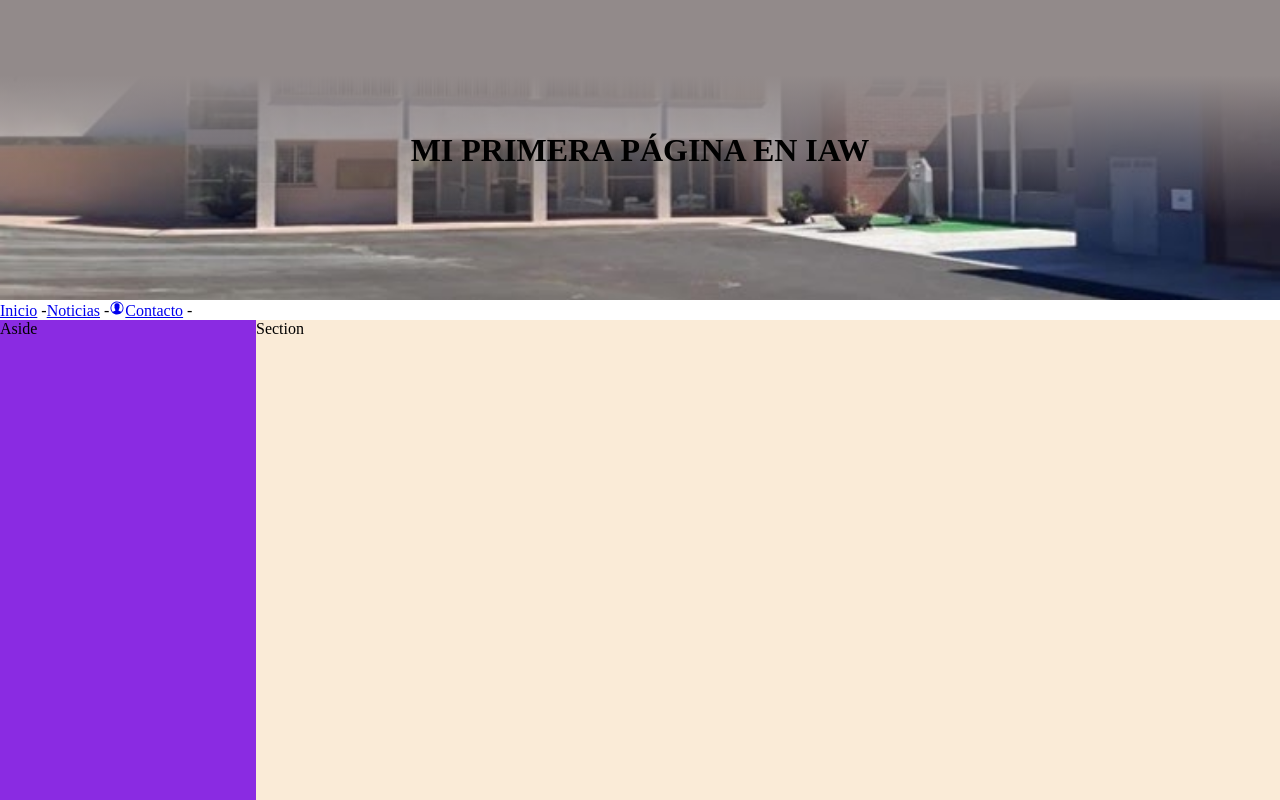
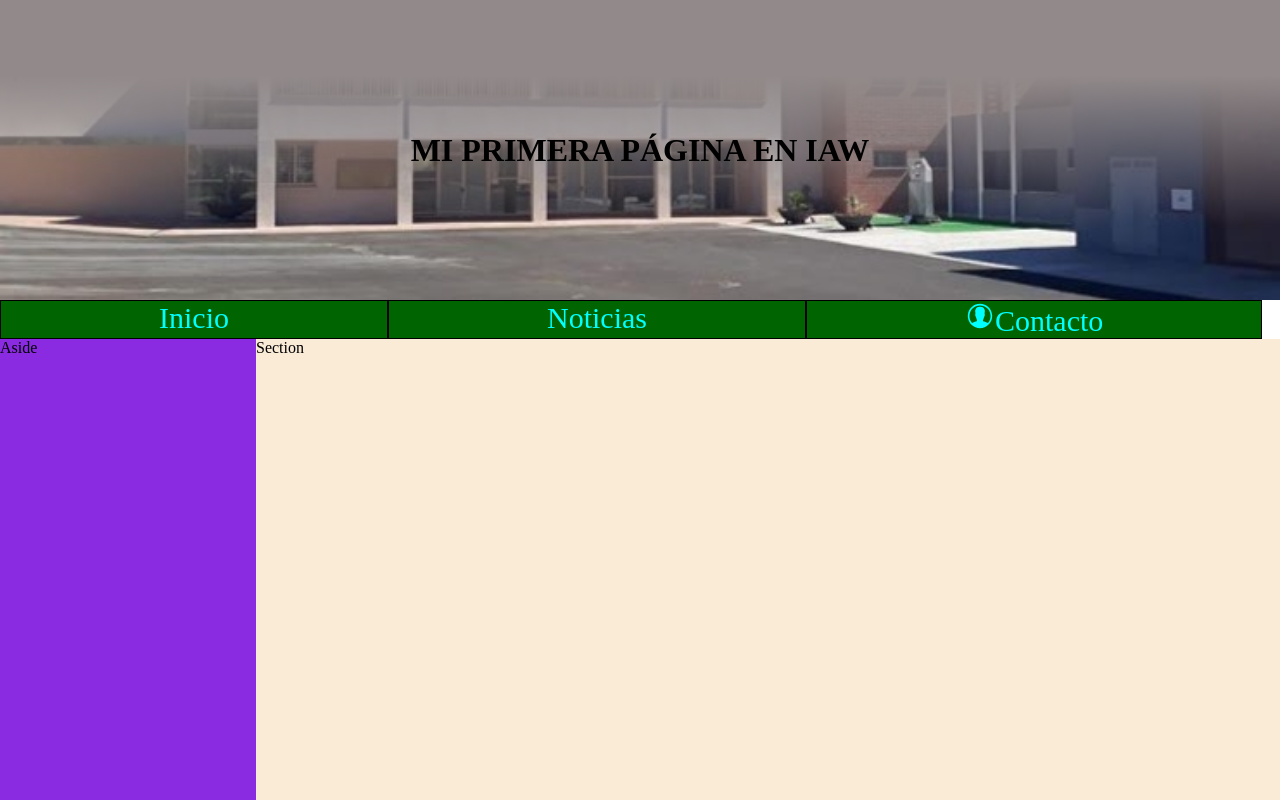
Before and after one commit to AdrianRCV/PokeAPI-React, a React (Vite) app in the folder ReactIAW/: page / in a window 1280 px wide. Shown: the top 800 px of the page. Built offline with nearby package versions, Linux system fonts and the light colour scheme.

Commit message:
20241025(1)

```diff
--- a/ReactIAW/src/paginaWeb/Nav.jsx
+++ b/ReactIAW/src/paginaWeb/Nav.jsx
@@ -1,11 +1,13 @@
 import React from 'react'
+import style from './nav.module.css'
+
 import { IoIosContact } from "react-icons/io";
 function Nav() {
   return (
     <nav>
-        <a href="#">Inicio</a> -
-        <a href="#">Noticias</a> -
-        <a href="#"><IoIosContact />Contacto</a> -
+        <a href="#" className={style.contenidonav}>Inicio</a>
+        <a href="#" className={style.contenidonav}>Noticias</a>
+        <a href="#" className={style.contenidonav}><IoIosContact />Contacto</a>
     </nav>
   )
 }
--- a/ReactIAW/src/paginaWeb/footer.module.css
+++ b/ReactIAW/src/paginaWeb/footer.module.css
@@ -1,7 +1,7 @@
 footer{
     width:100%;
     height:150px;
-    background-color: antiquewhite;
+    background-color: yellow;
     display:flex;
     flex:row nowrap;
     align-items: center;
--- /dev/null
+++ b/ReactIAW/src/paginaWeb/nav.module.css
@@ -0,0 +1,20 @@
+nav {
+    display: flex;
+    height: auto;
+    font-size: 30px;
+    text-align: center;
+    margin-top: 0%;
+}
+
+.contenidonav {
+    color: aqua;
+    background-color: darkgreen;
+    padding-left: 158px;             /*159px*/
+    padding-right: 158px;
+    text-decoration: none;
+    border: solid 1px black;
+}
+
+.contenidonav:hover {
+    background-color: lightslategray;
+}
```
